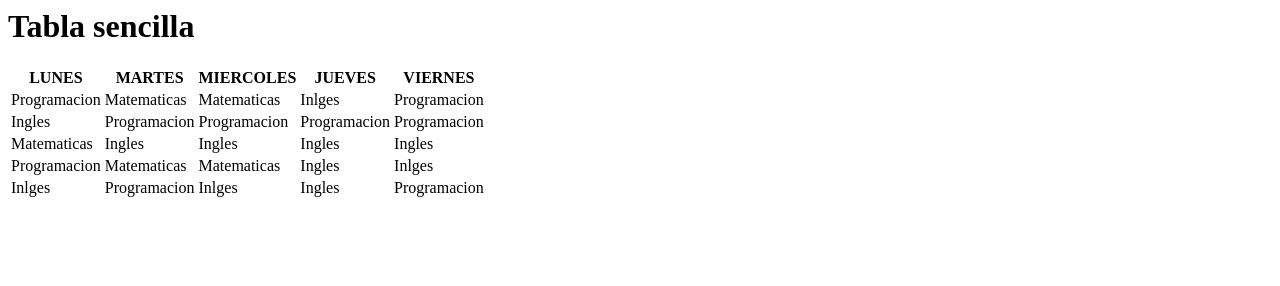
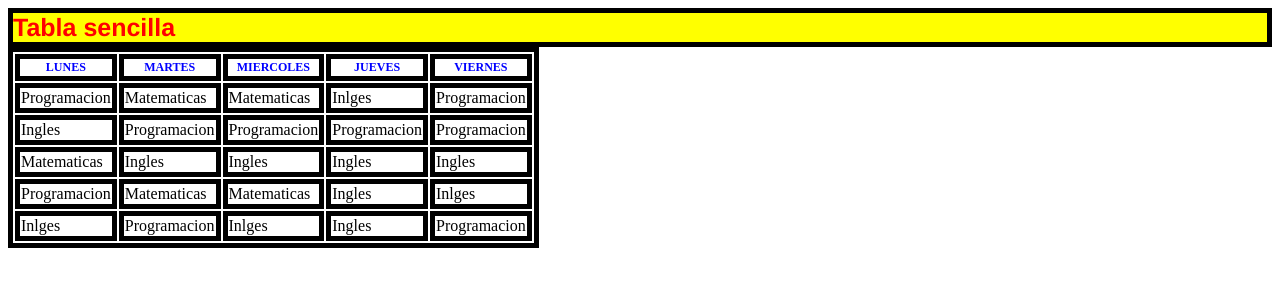
Before and after one commit to Kaze66/Kaze.github.io, a plain HTML site: page tablas.html in a window 1280 px wide. Drawn offline with Linux system fonts and the light colour scheme.

Commit message:
tablas.html

```diff
--- a/tablas.html
+++ b/tablas.html
@@ -1,10 +1,34 @@
 <html>
 <head>
     <title>CODIGO TABLA</title>
+    <style>
+        h1 {
+            margin: auto;
+            padding: auto;
+            border: 5px solid black;
+            background-color: yellow;
+            font-size: 25px;
+            font-family: 'Franklin Gothic Medium', 'Arial Narrow', Arial, sans-serif;
+            color:red
+        }
+        th {
+            border: 5px solid black;
+            font-size: 12px;
+            font-family: 'Times New Roman', Times, serif;
+            color:blue
+        }
+        table {
+            border: 5px solid black;
+        }
+        td {
+            border: 5px solid ;
+        }
+    </style>
 </head>
 <body>
-    <h1>Tabla sencilla</h1>
+    <front><h1>Tabla sencilla</h1></front>
     <table>
+        <tbody>
       <tr><th>LUNES</th><th>MARTES</th><th>MIERCOLES</th><th>JUEVES</th><th>VIERNES</th></tr>
       <tr><td>Programacion</td><td>Matematicas</td><td>Matematicas</td><td>Inlges</td><td>Programacion</td></tr>
       <tr><td>Ingles</td><td>Programacion</td><td>Programacion</td><td>Programacion</td><td>Programacion</td></tr>
```
